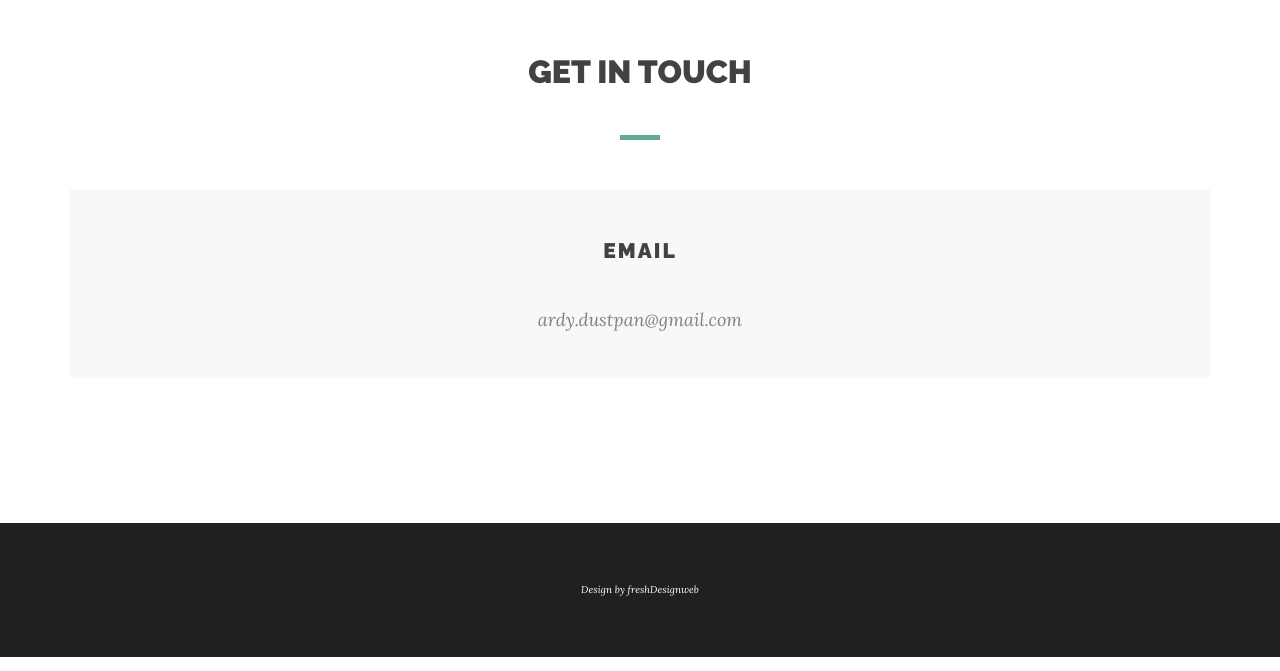
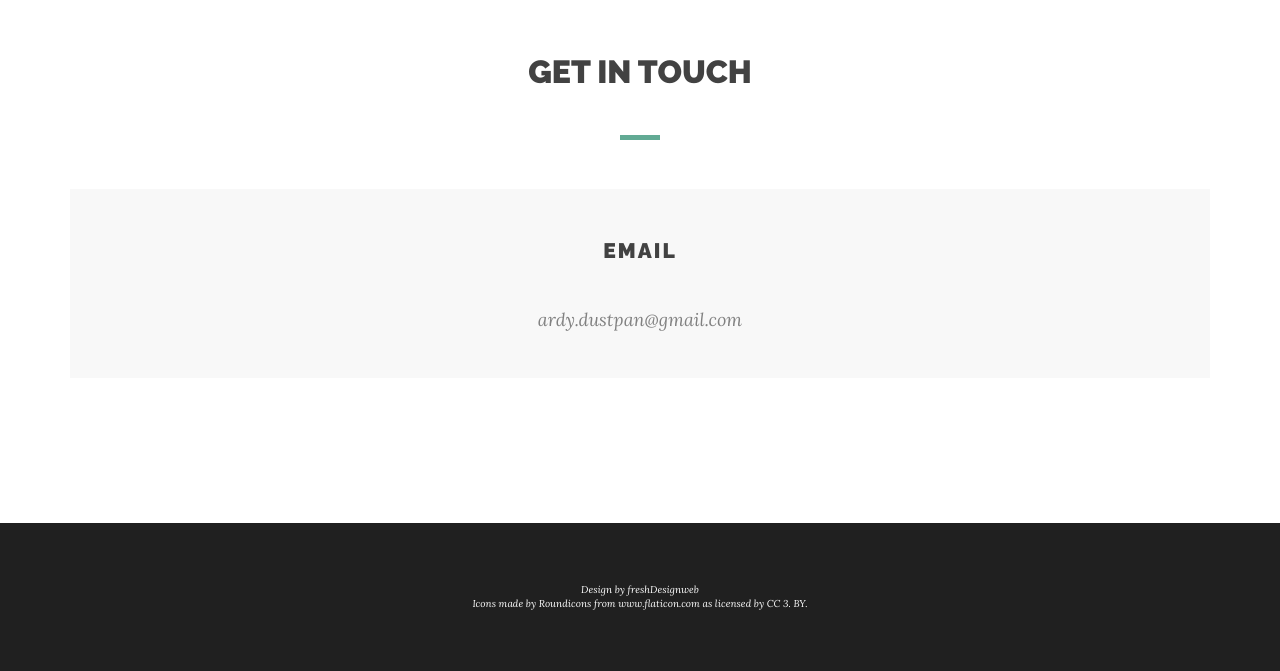
Before and after one commit to dustpan/dustpan.github.io, a plain HTML site: page index.html in a window 1280 px wide. Shown: the part 1373-2044 px from the top of the page. Drawn offline with nearby package versions, Linux system fonts and the light colour scheme; some icons are missing.

Commit message:
Update index.html

```diff
--- a/index.html
+++ b/index.html
@@ -94,6 +94,7 @@
                     <div class="row">
                         <div class="col-sm-12">
                             <p>Design <font class="logo-icon"></font> by <a href="https://www.freshdesignweb.com/">freshDesignweb</a></p>
+                            <p>Icons made by Roundicons from www.flaticon.com as licensed by CC 3. BY.</p>
                         </div>
                     </div>
                 </div>
```
